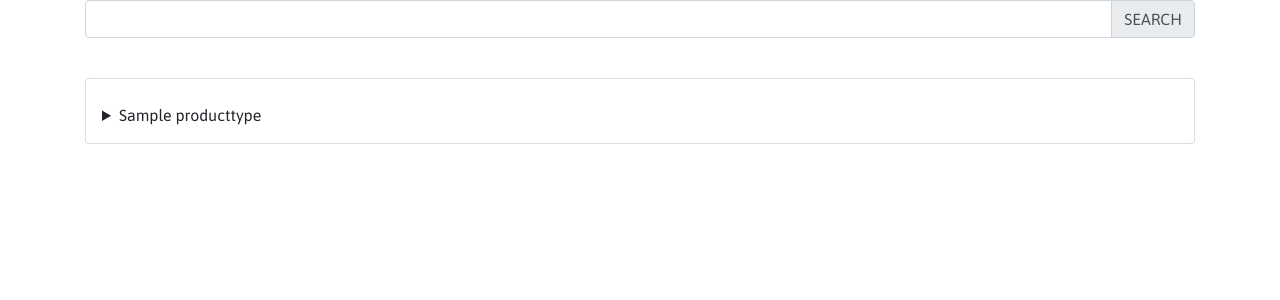
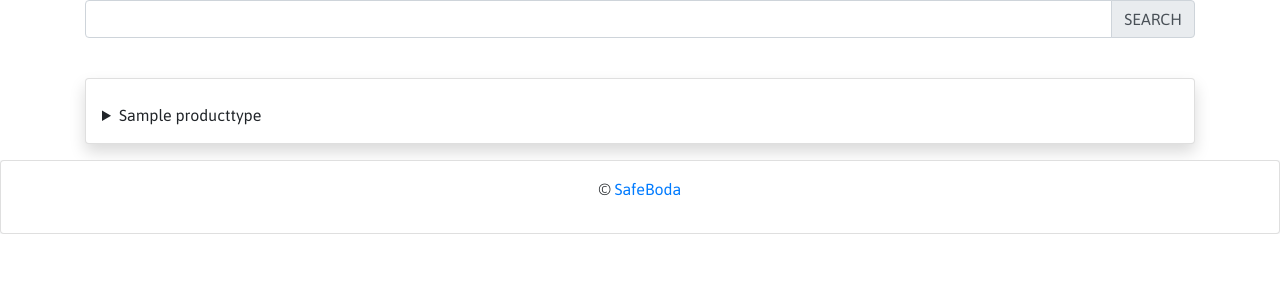
Before and after one commit to xolomonwizdom/safeboda.intranet, a Django app: page /products/ in a window 1280 px wide. Shown: the part 71-371 px from the top of the page. Run offline with Django 3.2, Linux system fonts and the light colour scheme; tables that the repository leaves empty hold one stand-in row (values such as "Sample post"); data that the repository does not hold is empty; some libraries are stand-ins or nearby versions.

Commit message:
imporve ui

```diff
--- a/templates/base.html
+++ b/templates/base.html
@@ -142,9 +142,9 @@
   </div>
 </div>
 
-    <footer>
-      <div class="p-3 mt-3">
-
+    <footer class="bg-light">
+      <div class="card p-3 mt-3 text-center">
+        <p>&copy; <a href="https://safeboda.com/ug/">SafeBoda</a></p>
       </div>
     </footer>
 
--- a/templates/products.html
+++ b/templates/products.html
@@ -19,7 +19,7 @@
         </div>
         <div class="col-md-12 mt-4">
             {% for product in products %}
-            <details class="card p-3">
+            <details class="card p-3 shadow">
                 <summary class="mt-2">{{product.name}}</summary>
                 {% for activity in product.activity_set.all %}
                 <h3>{{activity.title}}</h3>
```
Also changed, not shown: templates/faq.html (+5 -12 lines), templates/index.html (+8 -6 lines).
